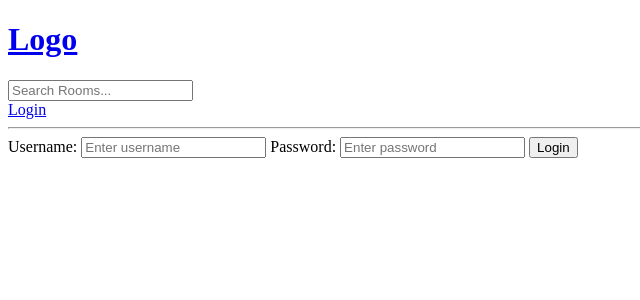
After one commit to BuDi4ka/django-discord-learning, a Django app: page /login/ in a window 1280 px wide. The commit adds this page. Shown: the top 300 px of the page, without its empty margins (0-640 px from the left). Run offline with Django 5.2, Linux system fonts and the light colour scheme.

Commit message:
login users

```diff
--- /dev/null
+++ b/base/templates/base/login_register.html
@@ -0,0 +1,19 @@
+{% extends 'main.html' %}
+
+{% block content %}
+
+<div>
+    <form method="POST" action="">
+        {% csrf_token %}
+
+        <label>Username:</label>
+        <input type="text" name="username" placeholder="Enter username">
+
+        <label>Password:</label>
+        <input type="password" name="password" placeholder="Enter password">
+
+        <input type="submit" value="Login">
+    </form>
+</div>
+
+{% endblock content%}
--- a/base/urls.py
+++ b/base/urls.py
@@ -4,6 +4,7 @@ from . import views
 app_name = 'base'
 
 urlpatterns = [
+    path('login/', views.login_page, name='login'),
     path('', views.home, name="home"),
     path('room/<str:pk>/', views.room, name="room"),
     path('create-room/', views.create_room, name="create-room"),
--- a/base/views.py
+++ b/base/views.py
@@ -1,15 +1,33 @@
+from django.contrib.auth import authenticate, login
 from django.shortcuts import render, redirect
+from django.contrib import messages
 from django.db.models import Q
+from django.contrib.auth.models import User
 
 from .models import Room, Topic
 from .forms import RoomForm
 
-# rooms = [
-#     {"id": 1, "name": "Lets learn python!"},
-#     {"id": 2, "name": "Design with me"},
-#     {"id": 3, "name": "Frontend developers"},
-# ]
 
+def login_page(request):
+    if request.method == "POST":
+        username = request.POST.get('username')
+        password = request.POST.get('password')
+
+        try:
+            user = User.objects.get(username=username)
+        except:
+            messages.error(request, 'Username does not exist')
+
+        user = authenticate(request, username=username, password=password)
+
+        if user is not None:
+            login(request, user)
+            return redirect('base:home')
+        else:
+            messages.error(request, 'Invalid username or password')
+
+    context = {}
+    return render(request, 'base/login_register.html', context)
 
 def home(request):
     q = request.GET.get('q') if request.GET.get('q') else ''
--- a/templates/main.html
+++ b/templates/main.html
@@ -9,6 +9,14 @@
 
     {% include "navbar.html" %}
 
+    {% if messages %}
+    <ul class="messages">
+        {% for message in messages %}
+        <li> {{ message }} </li>
+        {% endfor %}
+    </ul>
+    {% endif %}
+
     {% block content %}
 
     {% endblock %}
--- a/templates/navbar.html
+++ b/templates/navbar.html
@@ -6,4 +6,6 @@
     <input type="text" name="q" placeholder="Search Rooms...">
 </form>
 
+<a href="{% url 'base:login' %}">Login</a>
+
 <hr>
```
